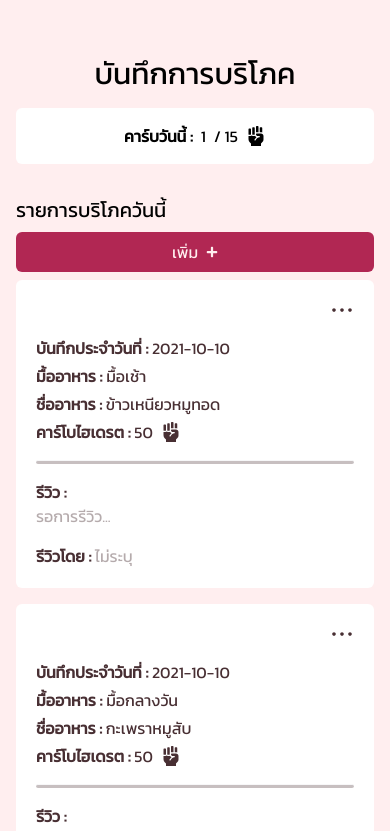
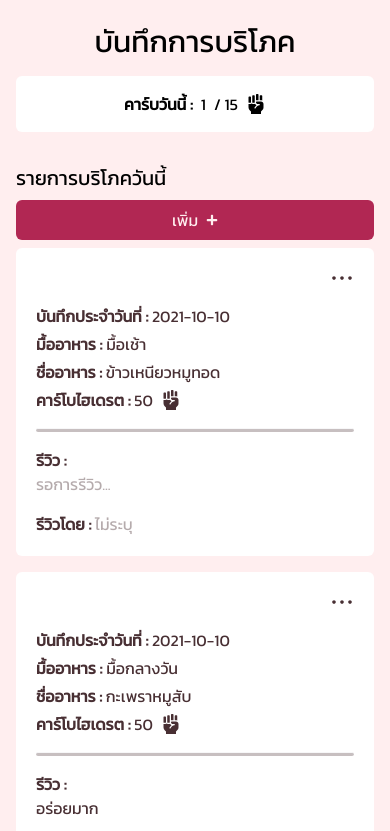
Before and after one commit to NattawatC/khaoniew, a Next.js app: page /foodLog in a window 390 px wide. Shown: the top 831 px of the page. Built offline with nearby package versions, Linux system fonts and the light colour scheme.

Commit message:
Fix py number

```diff
--- a/src/components/layout.tsx
+++ b/src/components/layout.tsx
@@ -8,7 +8,7 @@
 }) => {
   return (
     <main
-      className={cn(className, "mx-auto w-full max-w-md px-4 py-14 md:py-24")}
+      className={cn(className, "mx-auto w-full max-w-md px-4 py-6 md:py-24")}
       {...props}
     >
       {children}
```
